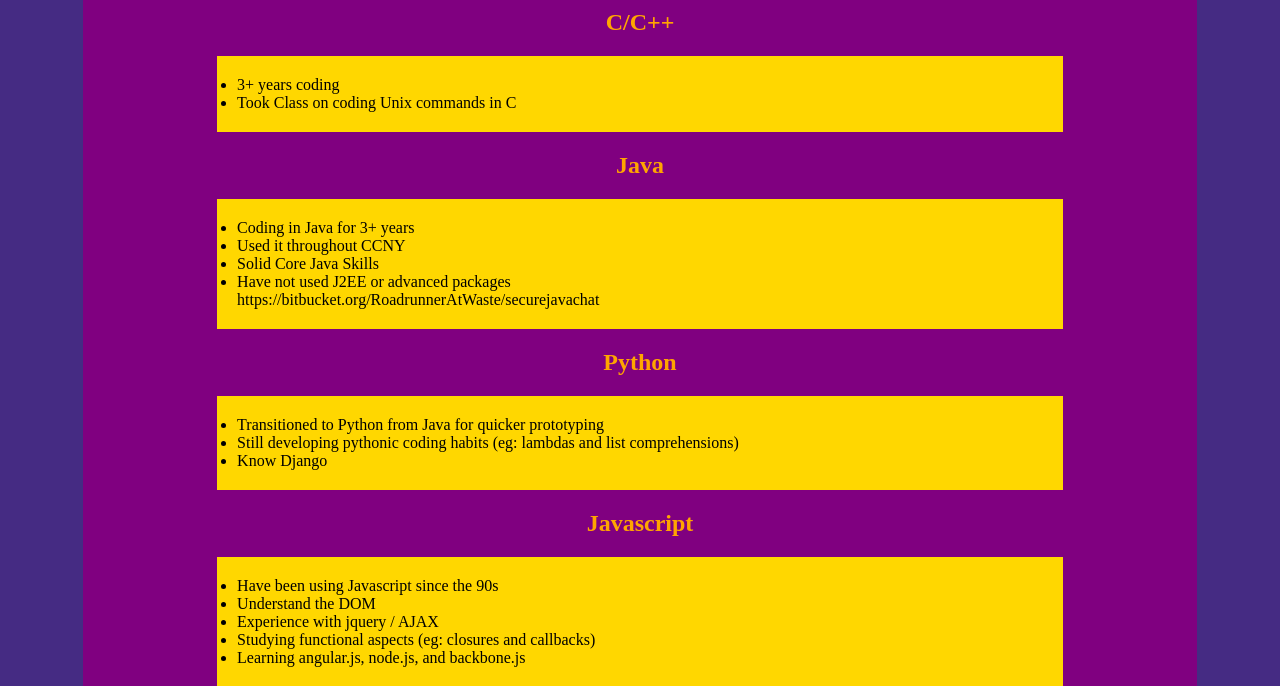
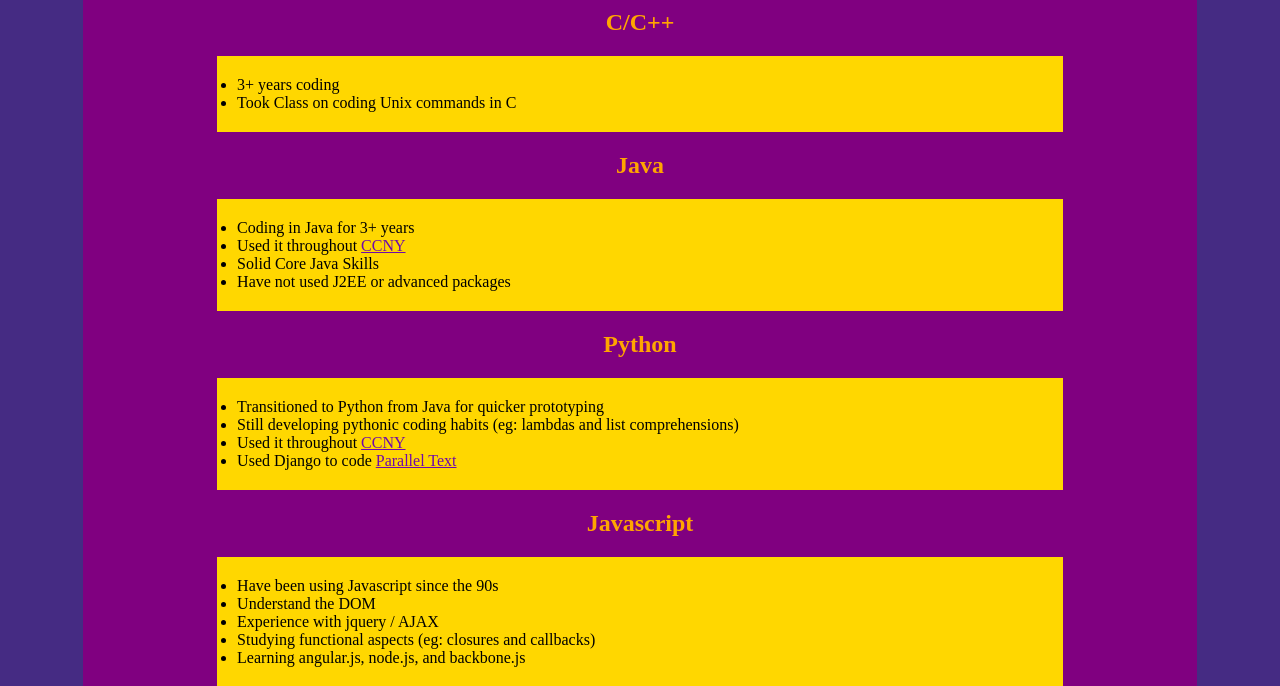
Before and after one commit to mcverter/CV_Tech_111.1, a PHP site: page /software.php in a window 1280 px wide. Shown: the part 651-1337 px from the top of the page. Run offline with PHP 8.4, Linux system fonts and the light colour scheme.

Commit message:
fixing css

```diff
--- a/education.php
+++ b/education.php
@@ -5,7 +5,7 @@
     City College, CUNY 		    <br>
     Graduated: December 2013    <br>
     GPA 3.9
-    </blockquote>
+</blockquote>
 
 <blockquote>
     BS/BA, Psych/Religion.		<br>
--- a/lectures.php
+++ b/lectures.php
@@ -16,7 +16,5 @@
         </figure>
     </a>
 </blockquote>
-    </li>
-</ul>
 
 <?php include("footer.php"); ?>
--- a/software.php
+++ b/software.php
@@ -27,17 +27,25 @@
 <h2> Java  </h2>
 <ul>
     <li> Coding in Java for 3+ years </li>
-    <li> Used it throughout CCNY </li>
+    <li> Used it throughout
+        <a href="https://github.com/mcverter/Python_Java_CCNY_Code/tree/master/Java"> CCNY
+        </a>
+    </li>
     <li> Solid Core Java Skills </li>
     <li> Have not used J2EE or advanced packages </li>
-    https://bitbucket.org/RoadrunnerAtWaste/securejavachat
+
 </ul>
 
 <h2>  Python </h2>
 <ul>
     <li> Transitioned to Python from Java for quicker prototyping </li>
     <li> Still developing pythonic coding habits (eg: lambdas and list comprehensions)</li>
-    <li> Know Django </li>
+    <li> Used it throughout
+        <a href="https://github.com/mcverter/Python_Java_CCNY_Code/tree/master/Python"> CCNY
+        </a>
+    </li>
+    <li> Used Django to <a href="https://github.com/mcverter/python_django_paralleltext-github">
+            </a> code <a href="http://parallel-text.herokuapp.com"> Parallel Text </a>
 </ul>
 
 <h2> Javascript </h2>
```
Also changed, not shown: contact.php (+7 -5 lines). Lines whose indentation alone changed are shown as unchanged.
